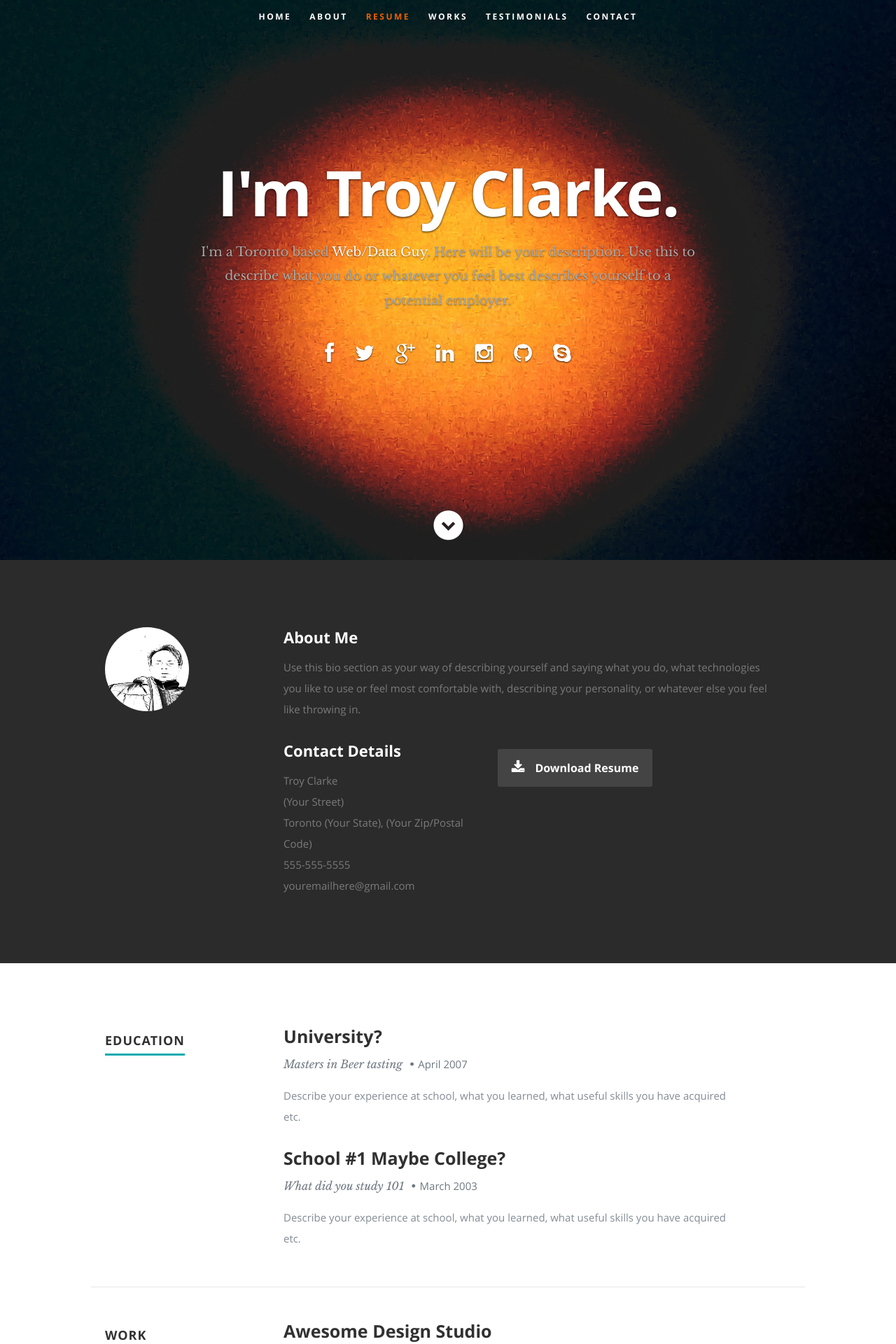
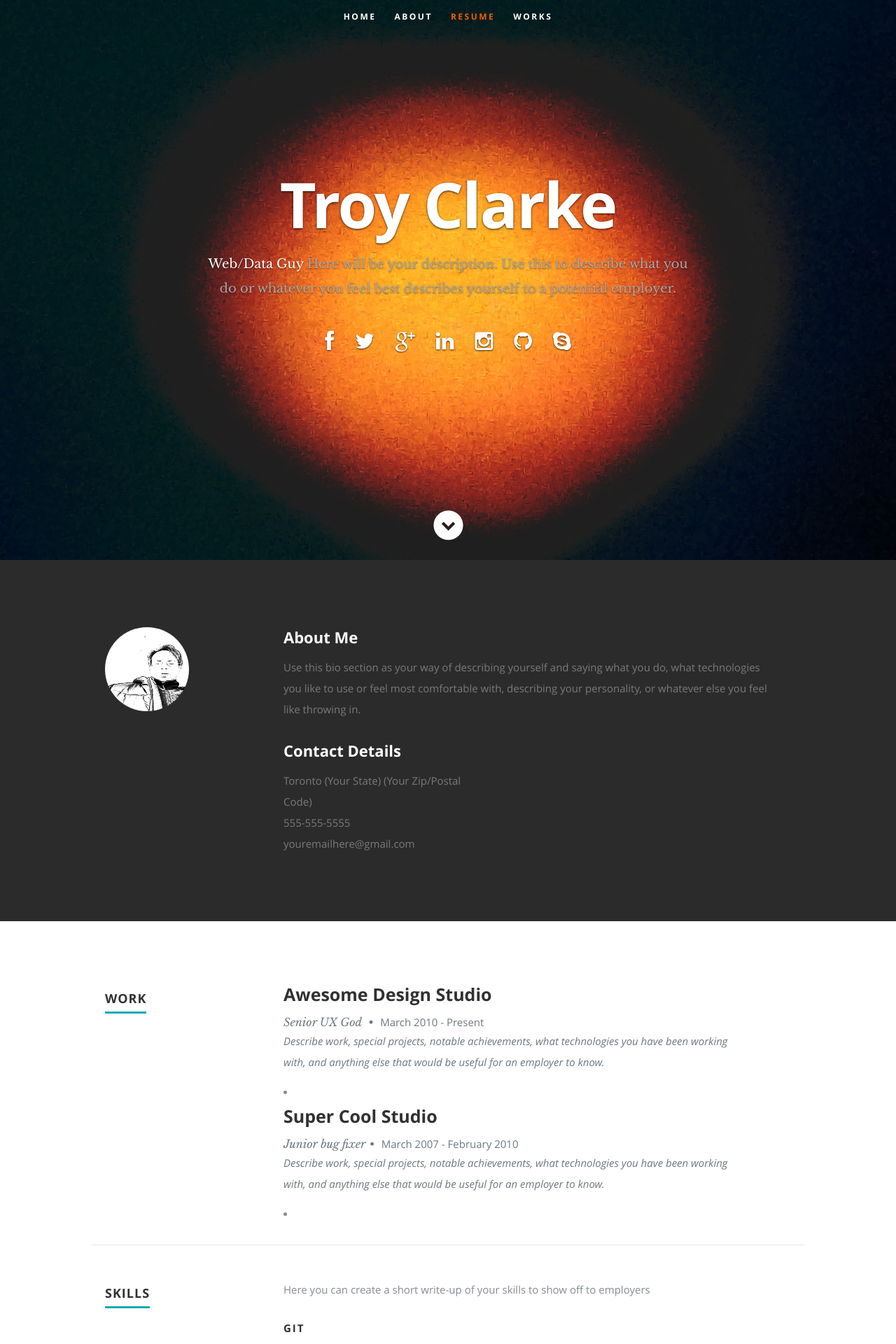
Before and after one commit to troyclarke69/resume, a React (Create React App) app: page / in a window 1280 px wide. Shown: the top 1920 px of the page at 70% size. Built offline with nearby package versions, Linux system fonts and the light colour scheme.

Commit message:
Add files via upload

```diff
--- a/src/App.js
+++ b/src/App.js
@@ -31,6 +31,7 @@ class App extends Component {
       cache: false,
       success: function(data){
         this.setState({resumeData: data});
+		console.log(data);
       }.bind(this),
       error: function(xhr, status, err){
         console.log(err);
@@ -50,8 +51,8 @@ class App extends Component {
         <About data={this.state.resumeData.main}/>
         <Resume data={this.state.resumeData.resume}/>
         <Portfolio data={this.state.resumeData.portfolio}/>
-        <Testimonials data={this.state.resumeData.testimonials}/>
-        <Contact data={this.state.resumeData.main}/>
+        {/* <Testimonials data={this.state.resumeData.testimonials}/> */}
+        {/*<Contact data={this.state.resumeData.main}/>*/}
         <Footer data={this.state.resumeData.main}/>
       </div>
     );
--- a/src/Components/About.js
+++ b/src/Components/About.js
@@ -20,7 +20,7 @@ class About extends Component {
       <section id="about">
       <div className="row">
          <div className="three columns">
-            <img className="profile-pic"  src={profilepic} alt="Tim Baker Profile Pic" />
+            <img className="profile-pic"  src={profilepic} alt="Troy Clarke" />
          </div>
          <div className="nine columns main-col">
             <h2>About Me</h2>
@@ -30,19 +30,19 @@ class About extends Component {
                <div className="columns contact-details">
                   <h2>Contact Details</h2>
                   <p className="address">
-						   <span>{name}</span><br />
-						   <span>{street}<br />
-						         {city} {state}, {zip}
-                   </span><br />
-						   <span>{phone}</span><br />
-                     <span>{email}</span>
+				  {/* <span>{name}</span><br />
+						   <span>{street}<br /> */}
+					     <span>{city} {state} {zip}
+					     </span><br />
+					     <span>{phone}</span><br />
+						 <span>{email}</span>
 					   </p>
                </div>
-               <div className="columns download">
+               {/* <div className="columns download">
                   <p>
                      <a href={resumeDownload} className="button"><i className="fa fa-download"></i>Download Resume</a>
                   </p>
-               </div>
+               </div> */}
             </div>
          </div>
       </div>
--- a/src/Components/Contact.js
+++ b/src/Components/Contact.js
@@ -74,7 +74,7 @@ class Contact extends Component {
 				   </div>
            </div>
 
-
+		   {/*
             <aside className="four columns footer-widgets">
                <div className="widget widget_contact">
 
@@ -109,6 +109,8 @@ class Contact extends Component {
                   </ul>
 		         </div>
             </aside>
+		   */}
+
       </div>
    </section>
     );
--- a/src/Components/Footer.js
+++ b/src/Components/Footer.js
@@ -19,7 +19,7 @@ class Footer extends Component {
            </ul>
 
            <ul className="copyright">
-              <li>&copy; Copyright 2017 Tim Baker</li>
+              <li>&copy; Copyright 2019 Troy Clarke</li>
               <li>Design by <a title="Styleshout" href="http://www.styleshout.com/">Styleshout</a></li>
            </ul>
 
--- a/src/Components/Header.js
+++ b/src/Components/Header.js
@@ -26,16 +26,16 @@ class Header extends Component {
             <li><a className="smoothscroll" href="#about">About</a></li>
 	         <li><a className="smoothscroll" href="#resume">Resume</a></li>
             <li><a className="smoothscroll" href="#portfolio">Works</a></li>
-            <li><a className="smoothscroll" href="#testimonials">Testimonials</a></li>
-            <li><a className="smoothscroll" href="#contact">Contact</a></li>
+            {/* <li><a className="smoothscroll" href="#testimonials">Testimonials</a></li> */}
+            {/*<li><a className="smoothscroll" href="#contact">Contact</a></li> */}
          </ul>
 
       </nav>
 
       <div className="row banner">
          <div className="banner-text">
-            <h1 className="responsive-headline">I'm {name}.</h1>
-            <h3>I'm a {city} based <span>{occupation}</span>. {description}.</h3>
+            <h1 className="responsive-headline">{name}</h1>
+            <h3><span>{occupation}</span> {description}.</h3>
             <hr />
             <ul className="social">
                {networks}
--- a/src/Components/Resume.js
+++ b/src/Components/Resume.js
@@ -6,14 +6,21 @@ class Resume extends Component {
     if(this.props.data){
       var skillmessage = this.props.data.skillmessage;
       var education = this.props.data.education.map(function(education){
-        return <div key={education.school}><h3>{education.school}</h3>
-        <p className="info">{education.degree} <span>&bull;</span><em className="date">{education.graduated}</em></p>
-        <p>{education.description}</p></div>
+        return <div
+			key={education.school}><h3>{education.school}</h3>
+			<p className="info">{education.degree} <span>&bull;</span><em className="date">{education.graduated}</em></p>
+			<p>{education.description}</p>
+		</div>
       })
       var work = this.props.data.work.map(function(work){
+
         return <div key={work.company}><h3>{work.company}</h3>
-            <p className="info">{work.title}<span>&bull;</span> <em className="date">{work.years}</em></p>
-            <p>{work.description}</p>
+            <p className="info">{work.title}<span>&bull;</span> <em className="date">{work.years}</em>
+            <br /><em>{work.description}</em></p>
+			<li key={work.highlights}>
+			  {work.highlights}
+			</li>
+
         </div>
       })
       var skills = this.props.data.skills.map(function(skills){
@@ -25,21 +32,6 @@ class Resume extends Component {
     return (
       <section id="resume">
 
-      <div className="row education">
-         <div className="three columns header-col">
-            <h1><span>Education</span></h1>
-         </div>
-
-         <div className="nine columns main-col">
-            <div className="row item">
-               <div className="twelve columns">
-                 {education}
-               </div>
-            </div>
-         </div>
-      </div>
-
-
       <div className="row work">
 
          <div className="three columns header-col">
@@ -50,8 +42,6 @@ class Resume extends Component {
           {work}
         </div>
     </div>
-
-
 
       <div className="row skill">
 
@@ -71,6 +61,21 @@ class Resume extends Component {
 				</div>
 			</div>
       </div>
+
+	  <div className="row education">
+         <div className="three columns header-col">
+            <h1><span>Education</span></h1>
+         </div>
+
+         <div className="nine columns main-col">
+            <div className="row item">
+               <div className="twelve columns">
+                 {education}
+               </div>
+            </div>
+         </div>
+      </div>
+
    </section>
     );
   }
--- a/src/index.js
+++ b/src/index.js
@@ -4,5 +4,7 @@ import ReactDOM from 'react-dom';
 import App from './App';
 import registerServiceWorker from './registerServiceWorker';
 
+//import 'bootstrap/dist/css/bootstrap.css';
+
 ReactDOM.render(<App />, document.getElementById('root'));
 registerServiceWorker();
```
